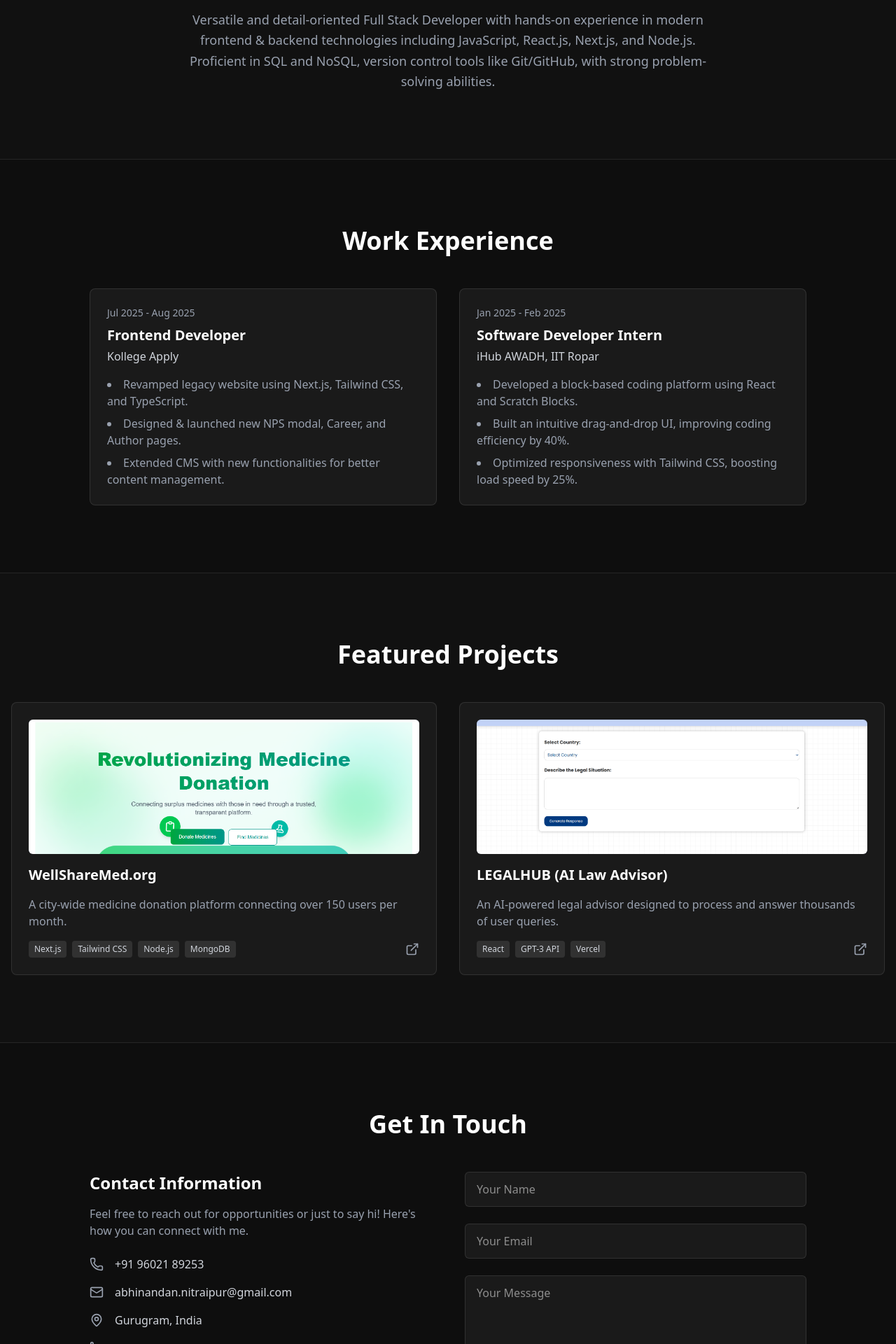
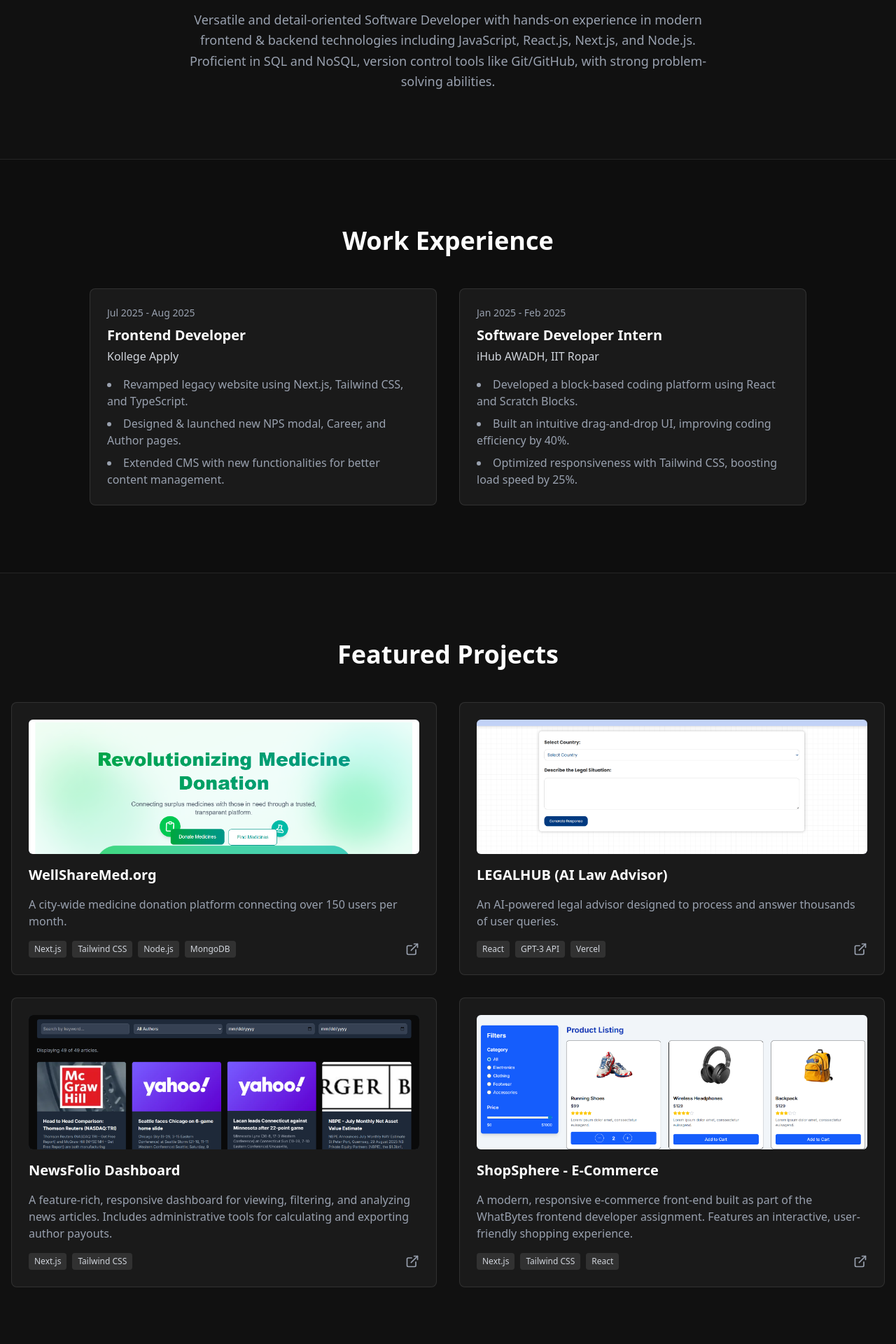
Before and after one commit to abhinandan5/abhinandan-portfolio, a Next.js app: page / in a window 1280 px wide. Shown: the part 880-2800 px from the top of the page at 70% size. Built offline with nearby package versions, Linux system fonts and the light colour scheme.

Commit message:
Some changes

```diff
--- a/app/globals.css
+++ b/app/globals.css
@@ -20,5 +20,5 @@
 }
 
 .animate-marquee {
-  animation: marquee 30s linear infinite;
+  animation: marquee 10s linear infinite;
 }
--- a/app/page.jsx
+++ b/app/page.jsx
@@ -12,7 +12,7 @@ import Footer from '@/components/Footer';
 export default function Home() {
   const portfolioData = {
     name: "Abhinandan",
-    summary: "Versatile and detail-oriented Full Stack Developer with hands-on experience in modern frontend & backend technologies including JavaScript, React.js, Next.js, and Node.js. Proficient in SQL and NoSQL, version control tools like Git/GitHub, with strong problem-solving abilities.",
+    summary: "Versatile and detail-oriented Software Developer with hands-on experience in modern frontend & backend technologies including JavaScript, React.js, Next.js, and Node.js. Proficient in SQL and NoSQL, version control tools like Git/GitHub, with strong problem-solving abilities.",
     contact: {
       phone: "+91 96021 89253",
       email: "abhinandan.nitraipur@gmail.com",
@@ -68,7 +68,24 @@ export default function Home() {
         description: "An AI-powered legal advisor designed to process and answer thousands of user queries.",
         link: "https://legalhub-1a28.vercel.app/",
         image: "/project-legalhub.png",
-      }
+      },
+      {
+        name: "NewsFolio Dashboard",
+        tech: ["Next.js", "Tailwind CSS"],
+        description:
+          "A feature-rich, responsive dashboard for viewing, filtering, and analyzing news articles. Includes administrative tools for calculating and exporting author payouts.",
+        link: "https://newsfolio-dashboard-git-main-abhinandan5s-projects.vercel.app/",
+        image: "/project-newsFolio.png",
+      },
+      {
+        name: "ShopSphere - E-Commerce",
+        tech: ["Next.js", "Tailwind CSS", "React"],
+        description:
+          "A modern, responsive e-commerce front-end built as part of the WhatBytes frontend developer assignment. Features an interactive, user-friendly shopping experience.",
+        link: "https://shopsphere-taupe.vercel.app/",
+        image: "/project-eCommerce.png",
+      },
+
     ],
   };
 
--- a/components/Projects.jsx
+++ b/components/Projects.jsx
@@ -1,5 +1,5 @@
-// components/Projects.jsx
 'use client';
+
 import { motion } from 'framer-motion';
 import Image from 'next/image';
 import { ExternalLink } from 'lucide-react';
```
Also changed, not shown: public/project-eCommerce.png (added), public/project-newsFolio.png (added).
